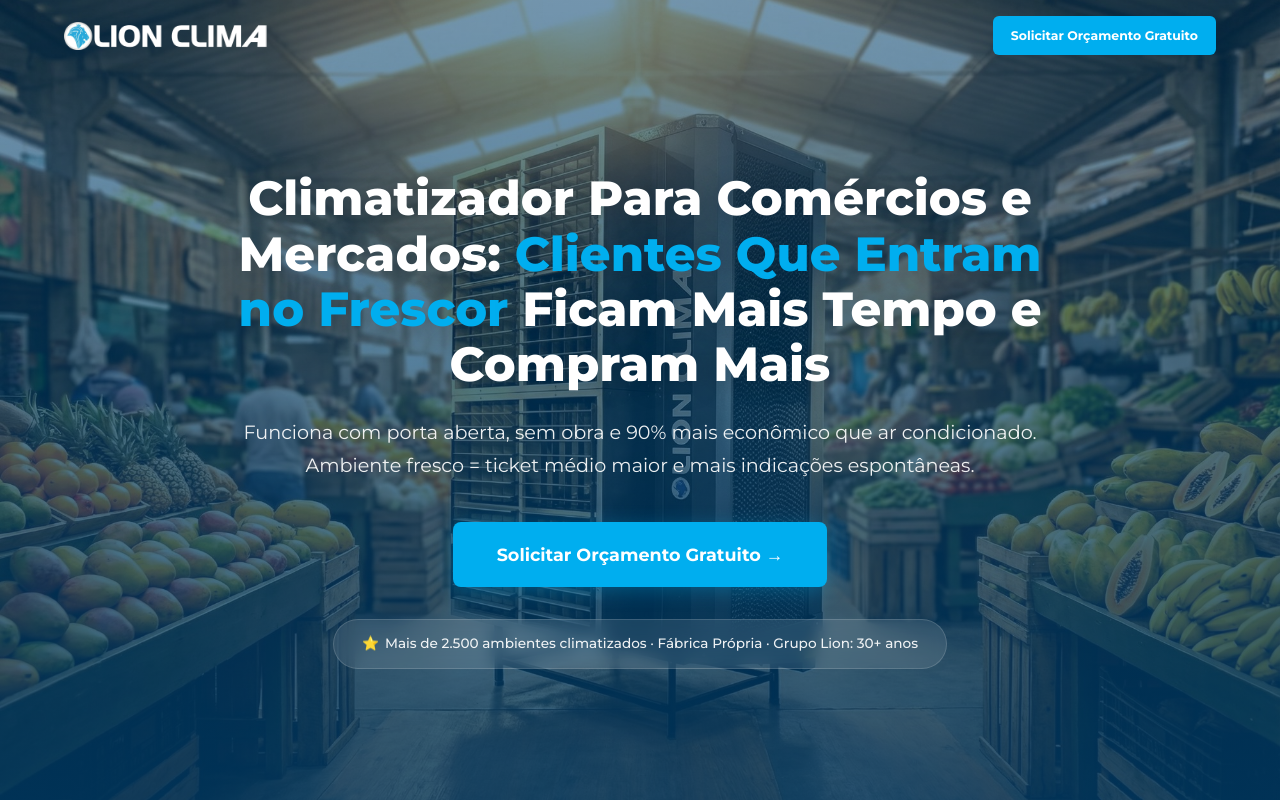
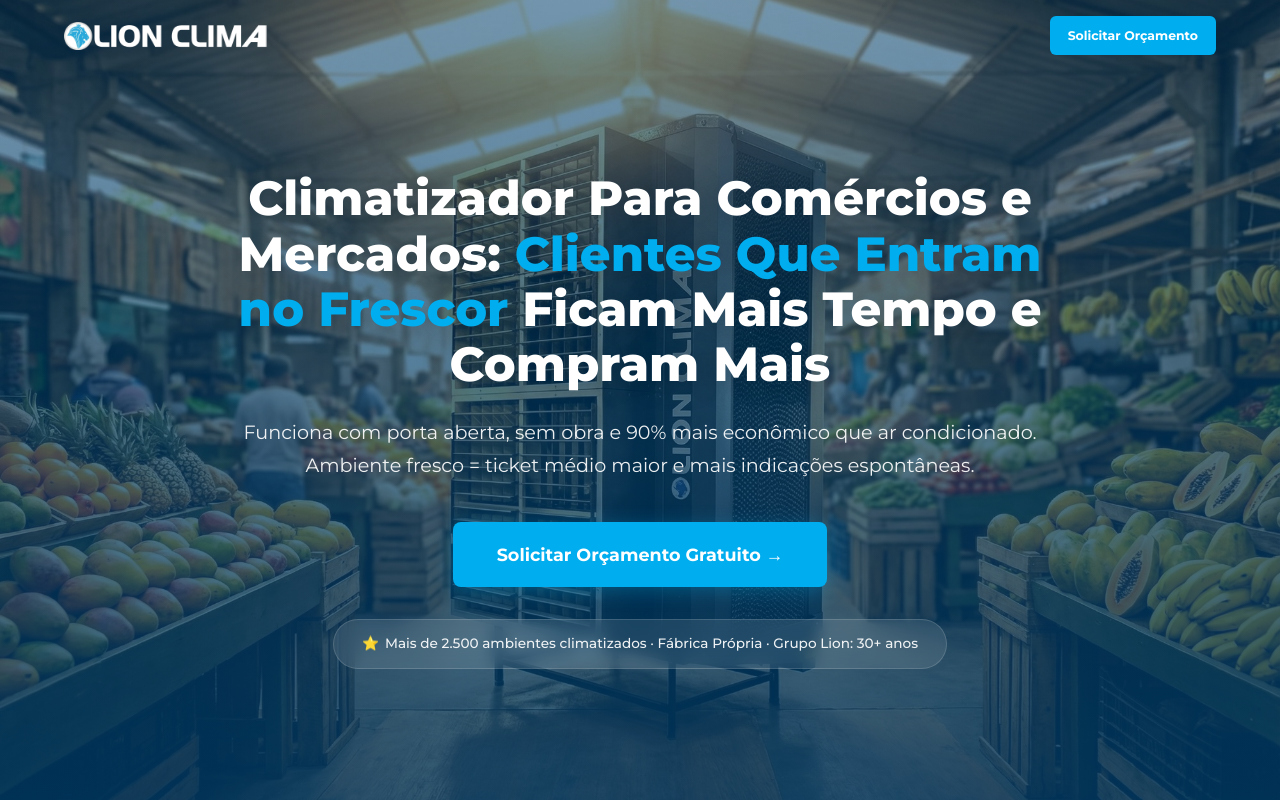
Before and after one commit to nathanferreiraads/teste-lion-clima, a plain HTML site: page comercios.html in a window 1280 px wide. Shown: the top 800 px of the page. Drawn offline with Linux system fonts and the light colour scheme.

Commit message:
Update comercios.html

```diff
--- a/comercios.html
+++ b/comercios.html
@@ -112,7 +112,7 @@ a { text-decoration: none; color: inherit; }
     <a href="index.html" class="navbar-logo">
       <img src="Lion_Clima_2023_-_Branco.png" alt="Lion Clima" width="auto" height="28">
     </a>
-    <a href="#formulario" class="navbar-cta">Solicitar Orçamento Gratuito</a>
+    <a href="#formulario" class="navbar-cta">Solicitar Orçamento</a>
   </div>
 </nav>
 
```
